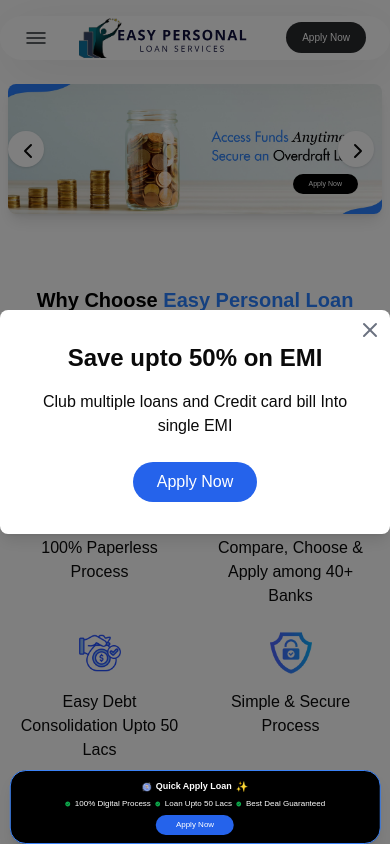
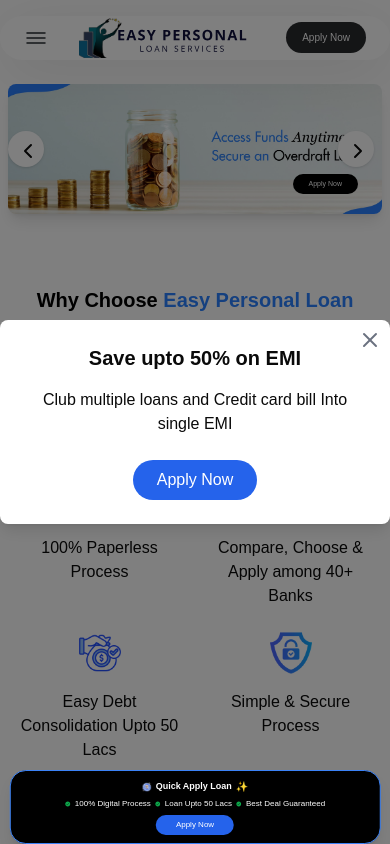
Before and after one commit to overleveraged-debt/production-loan-website, a Next.js app: page / in a window 390 px wide. Shown: the top 844 px of the page. Built offline with nearby package versions, Linux system fonts and the light colour scheme; a web font is replaced by a local one.

Commit message:
fix: mobile optimizations and horizontal overflow fixes

```diff
--- a/src/components/Popup.tsx
+++ b/src/components/Popup.tsx
@@ -19,7 +19,7 @@
 
   return (
     <div className="fixed inset-0 flex items-center justify-center z-50" style={{ backgroundColor: 'rgba(0, 0, 0, 0.50)' }}>
-      <div className="relative bg-white p-8 rounded-lg shadow-lg text-center">
+      <div className="relative bg-white p-6 md:p-8 rounded-lg shadow-lg text-center w-11/12 md:w-auto max-w-md">
         <button
           className="absolute top-2 right-2 text-gray-500 hover:text-gray-800"
           onClick={() => setIsOpen(false)}
@@ -29,7 +29,7 @@
             <line x1="6" y1="6" x2="18" y2="18"></line>
           </svg>
         </button>
-        <h2 className="text-2xl font-bold mb-4">Save upto 50% on EMI</h2>
+        <h2 className="text-xl md:text-2xl font-bold mb-4">Save upto 50% on EMI</h2>
         <p className="mb-6">Club multiple loans and Credit card bill Into single EMI</p>
         <Link href="/apply-loan">
             <button className="bg-blue-600 text-white px-6 py-2 rounded-full hover:bg-blue-700 transition">
--- a/src/components/Testimonials.tsx
+++ b/src/components/Testimonials.tsx
@@ -31,7 +31,7 @@
       <h2 className="text-xl sm:text-3xl md:text-4xl font-semibold text-black text-center px-4 sm:px-6 md:px-8 mb-6 sm:mb-8 md:mb-10 mt-10 sm:mt-16 md:mt-20">
         What our <span className="text-blue-600">customers</span> say about us
       </h2>
-      <div className="overflow-hidden px-2 relative">
+      <div className="overflow-hidden w-full relative">
         <div className="flex space-x-6 overflow-x-auto overflow-y-hidden snap-x snap-mandatory scroll-smooth scrollbar-hide">
           {testimonials.map((testimonial, index) => (
             <div
```
